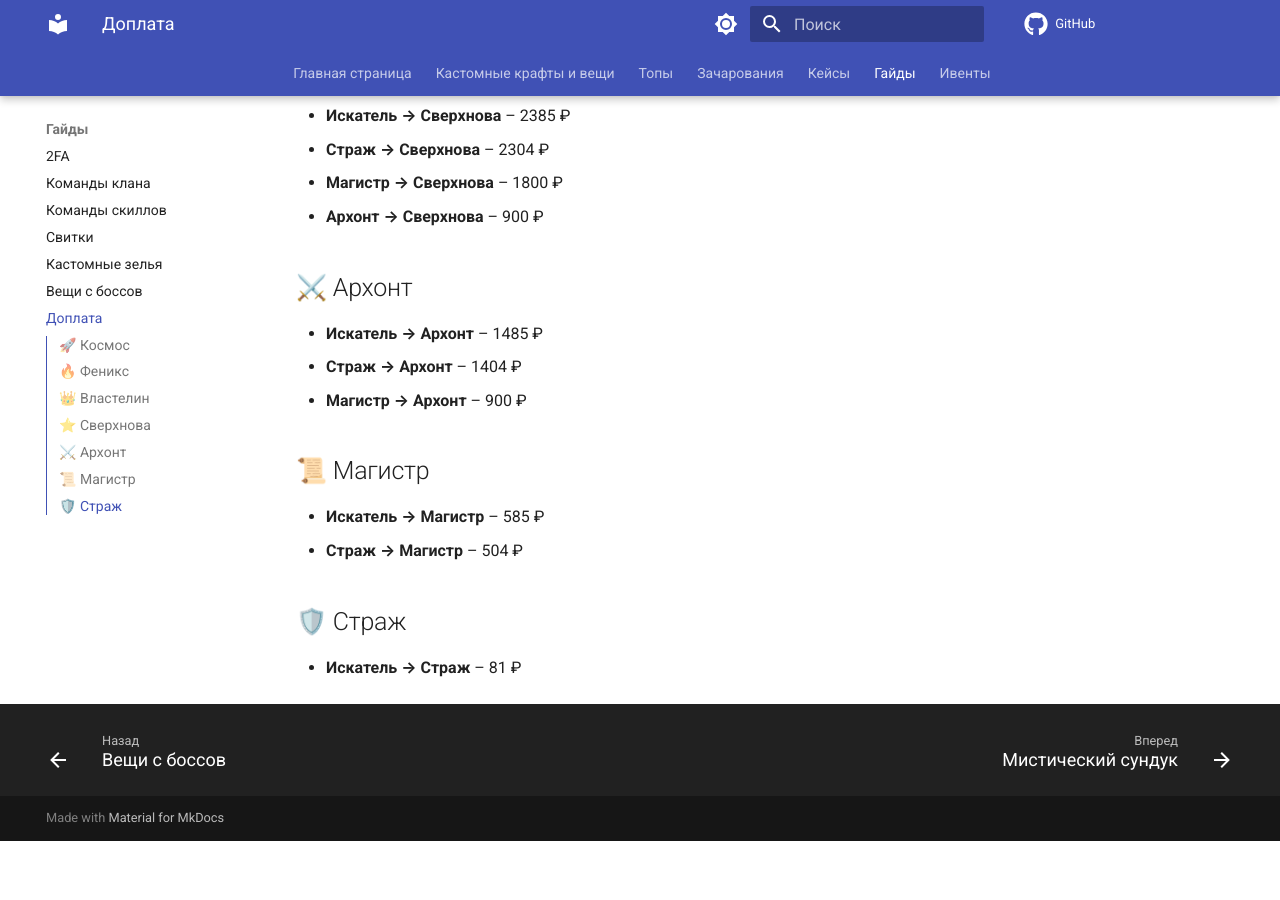
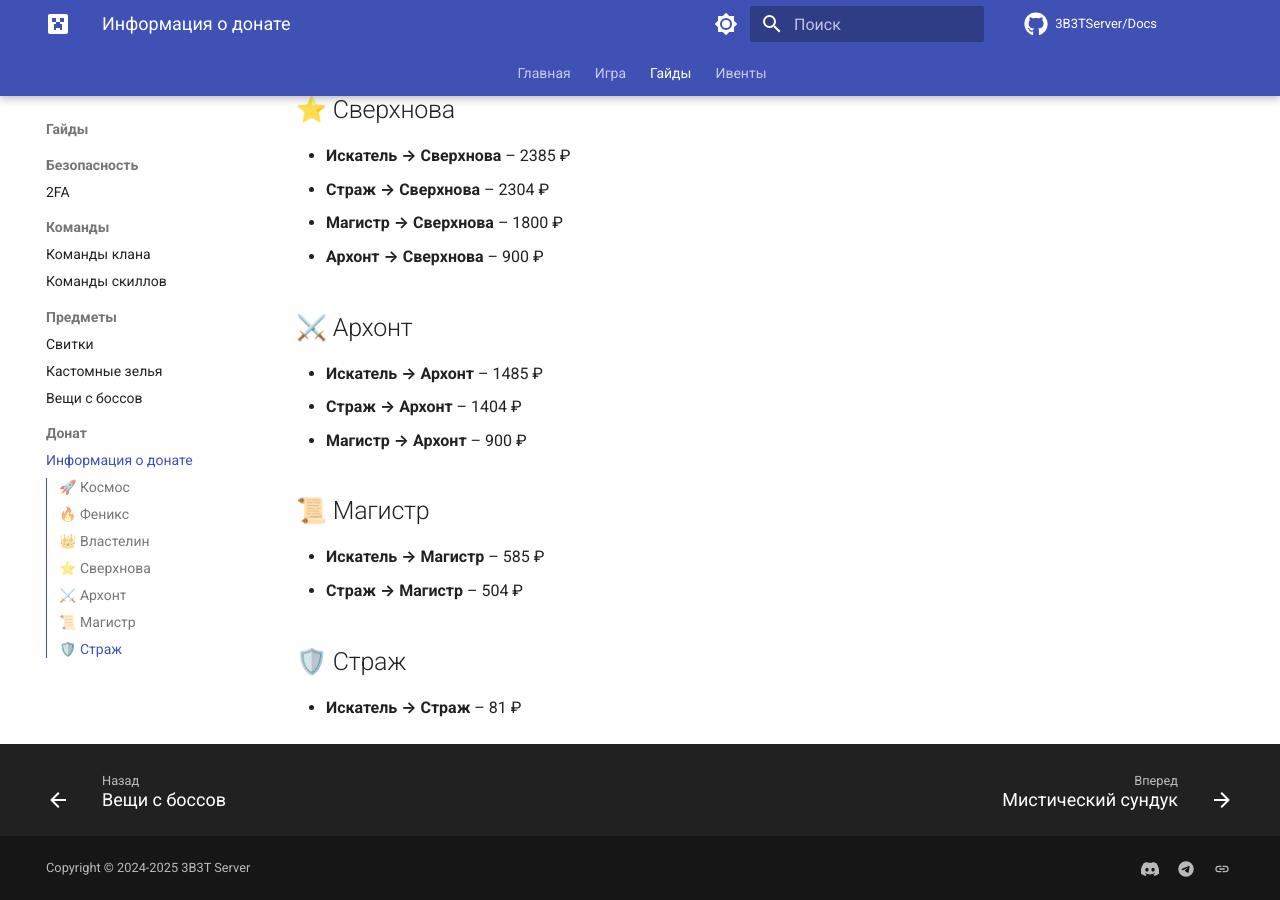
Before and after one commit to 3B3TServer/Docs, an MkDocs documentation site: the page built from docs/Guides/donate_info.md, in a window 1280 px wide and 900 px high, scrolled down 1029 px. Built offline with MkDocs 1.6.1 and Material for MkDocs 9.7.7, drawn with Linux system fonts in a browser that asks for light colours; comment, search, counter and statistics services are not loaded; before the commit the page ends 1870 px from its top, so only the background shows below that.

Commit message:
Update mkdocs.yml

```diff
--- a/mkdocs.yml
+++ b/mkdocs.yml
@@ -1,23 +1,32 @@
 # yaml-language-server: $schema=https://squidfunk.github.io/mkdocs-material/schema.json
 site_name: 3B3T Wiki
 site_url: https://wiki.3b3t.ru
+site_description: Официальная вики сервера 3B3T - гайды, кастомные предметы, ивенты и многое другое
+site_author: 3B3T Team
 nav:
-  - 'Главная страница': 'index.md'
-  - 'Кастомные крафты и вещи': 'Custom_items_and_crafts.md'
-  - 'Топы': 'tops.md'
-  - 'Зачарования': 'enchantments.md'
-  - 'Кейсы': 'cases.md'
-  - 'Гайды':
-    - '2FA': 'Guides/2FA.md'
-    - 'Команды клана': 'Guides/Commands_clan.md'
-    - 'Команды скиллов': 'Guides/Commands_skills.md'
-    - 'Свитки': 'Guides/scrolls.md'
-    - 'Кастомные зелья': 'Guides/custom_potions.md'
-    - 'Вещи с боссов': 'Guides/itemsboss.md'
-    - 'Доплата': 'Guides/donate_info.md'
-  - 'Ивенты':
+  - Главная:
+    - 'index.md'
+  - Игра:
+    - 'Кастомные крафты и вещи': 'Custom_items_and_crafts.md'
+    - 'Зачарования': 'enchantments.md'
+    - 'Кейсы': 'cases.md'
+    - 'Топы': 'tops.md'
+  - Гайды:
+    - 'Безопасность':
+      - '2FA': 'Guides/2FA.md'
+    - 'Команды':
+      - 'Команды клана': 'Guides/Commands_clan.md'
+      - 'Команды скиллов': 'Guides/Commands_skills.md'
+    - 'Предметы':
+      - 'Свитки': 'Guides/scrolls.md'
+      - 'Кастомные зелья': 'Guides/custom_potions.md'
+      - 'Вещи с боссов': 'Guides/itemsboss.md'
+    - 'Донат':
+      - 'Информация о донате': 'Guides/donate_info.md'
+  - Ивенты:
     - 'Мистический сундук': 'Events/Mystick_chest.md'
 repo_url: https://github.com/3B3TServer/Docs
+repo_name: 3B3TServer/Docs
 edit_uri: edit/main/docs/
 theme:
   name: material
@@ -31,7 +40,6 @@ theme:
       toggle:
         icon: material/brightness-7
         name: Переключить на темную тему
-
     # Темная тема
     - media: "(prefers-color-scheme: dark)"
       scheme: slate
@@ -44,43 +52,89 @@ theme:
     repo: fontawesome/brands/github
     edit: material/pencil
     view: material/eye
+    logo: material/minecraft
   features:
-    - content.action.edit
-    - navigation.tabs          # Вкладки в шапке
-    - navigation.tabs.sticky   # Закрепленные вкладки при прокрутке
-    - navigation.sections      # Секции в боковой панели
-    - navigation.expand        # Автоматическое раскрытие секций
-    - navigation.top           # Кнопка "наверх"
-    - navigation.footer        # Навигация в футере (prev/next)
-    - navigation.indexes       # Index страницы для секций
-    - toc.follow               # Автоскролл в содержании
-    - toc.integrate            # Интеграция TOC в навигацию
-    - search.suggest           # Подсказки при поиске
-    - search.highlight         # Подсветка результатов поиска
-    - search.share             # Кнопка "поделиться" результатами
+    # Навигация
+    - navigation.instant        # Мгновенная навигация (SPA)
+    - navigation.tracking       # Обновление URL при скролле
+    - navigation.tabs           # Вкладки в шапке
+    - navigation.tabs.sticky    # Закрепленные вкладки
+    - navigation.sections       # Секции в боковой панели
+    - navigation.expand         # Автоматическое раскрытие секций
+    - navigation.path           # Хлебные крошки
+    - navigation.indexes        # Index страницы для секций
+    - navigation.top            # Кнопка "наверх"
+    - navigation.footer         # Prev/Next внизу страницы
+    # Содержание
+    - toc.follow                # Автоскролл в содержании
+    - toc.integrate             # Интеграция TOC в навигацию (опционально, можете убрать если мешает)
+    # Поиск
+    - search.suggest            # Подсказки при поиске
+    - search.highlight          # Подсветка результатов
+    - search.share              # Кнопка "поделиться"
+    # Контент
+    - content.action.edit       # Кнопка "редактировать"
+    - content.action.view       # Кнопка "посмотреть исходник"
+    - content.code.copy         # Кнопка копирования кода
+    - content.code.annotate     # Аннотации в коде
+    - content.tooltips          # Всплывающие подсказки
 plugins:
+  - search:
+      lang: ru
+      separator: '[\s\-\.:,!=\[\]()"/]+|\.(?!\d)|&[lg]t;'
   - git-revision-date-localized:
       enable_creation_date: true
-      type: iso_date
+      type: datetime
       fallback_to_build_date: true
-#  - git-committers:
-#      repository: 3B3TServer/Docs
-#      branch: main
-  - search
+      locale: ru
 markdown_extensions:
+  - abbr
   - admonition
+  - attr_list
+  - def_list
+  - footnotes
+  - md_in_html
+  - tables
+  - pymdownx.highlight:
+      anchor_linenums: true
+      line_spans: __span
+      pygments_lang_class: true
+  - pymdownx.inlinehilite
+  - pymdownx.snippets
+  - pymdownx.superfences:
+      custom_fences:
+        - name: mermaid
+          class: mermaid
+          format: !!python/name:pymdownx.superfences.fence_code_format
   - pymdownx.details
-  - pymdownx.superfences
   - pymdownx.tabbed:
       alternate_style: true
       slugify: !!python/object/apply:pymdownx.slugs.slugify
         kwds:
           case: lower
-  - attr_list
-  - md_in_html
+  - pymdownx.betterem:
+      smart_enable: all
+  - pymdownx.caret
+  - pymdownx.mark
+  - pymdownx.tilde
+  - pymdownx.keys
   - pymdownx.emoji:
       emoji_index: !!python/name:material.extensions.emoji.twemoji
       emoji_generator: !!python/name:material.extensions.emoji.to_svg
+  - pymdownx.tasklist:
+      custom_checkbox: true
+extra:
+  social:
+    - icon: fontawesome/brands/discord
+      link: https://discord.gg/ВАШ_ДИСКОРД
+      name: Discord сервер 3B3T
+    - icon: fontawesome/brands/telegram
+      link: https://t.me/ВАШ_ТЕЛЕГРАМ
+      name: Telegram канал
+    - icon: fontawesome/solid-server
+      link: https://3b3t.ru
+      name: Официальный сайт
+  generator: false  # Убрать "Made with Material for MkDocs"
 extra_css:
   - assets/groups_css/custom.css
   - assets/groups_css/simple.css
@@ -89,3 +143,4 @@ extra_css:
   - assets/groups_css/ultimate.css
   - assets/groups_css/legendary.css
   - assets/groups_css/fabled.css
+copyright: Copyright &copy; 2024-2025 3B3T Server
```
